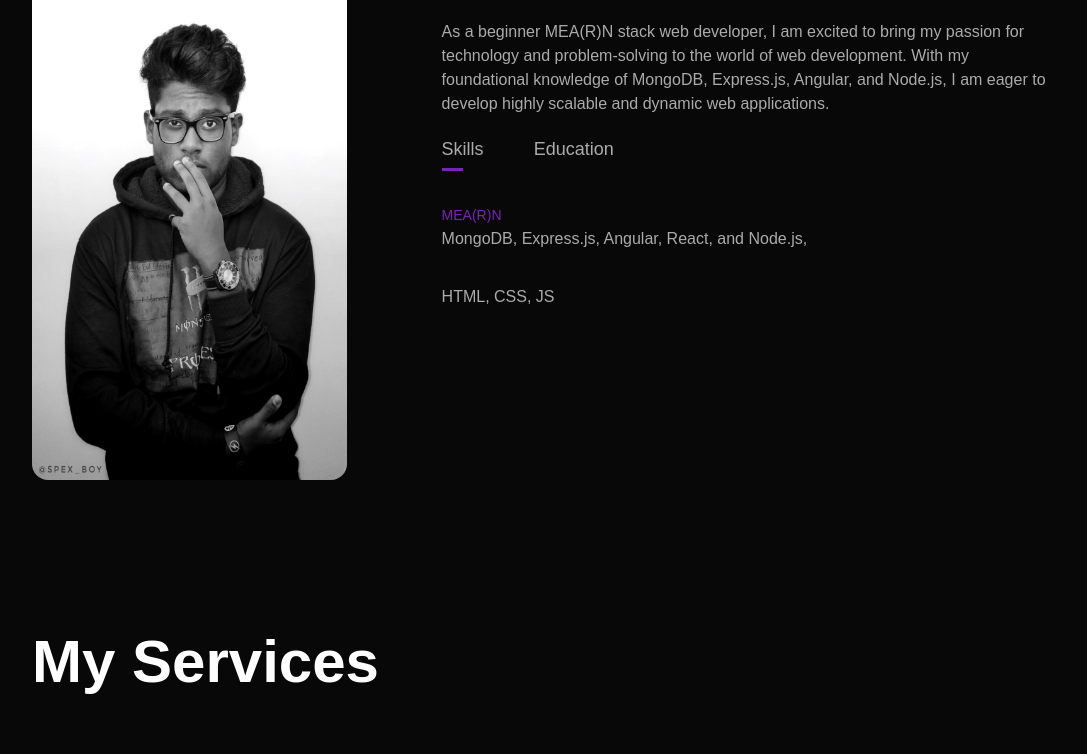
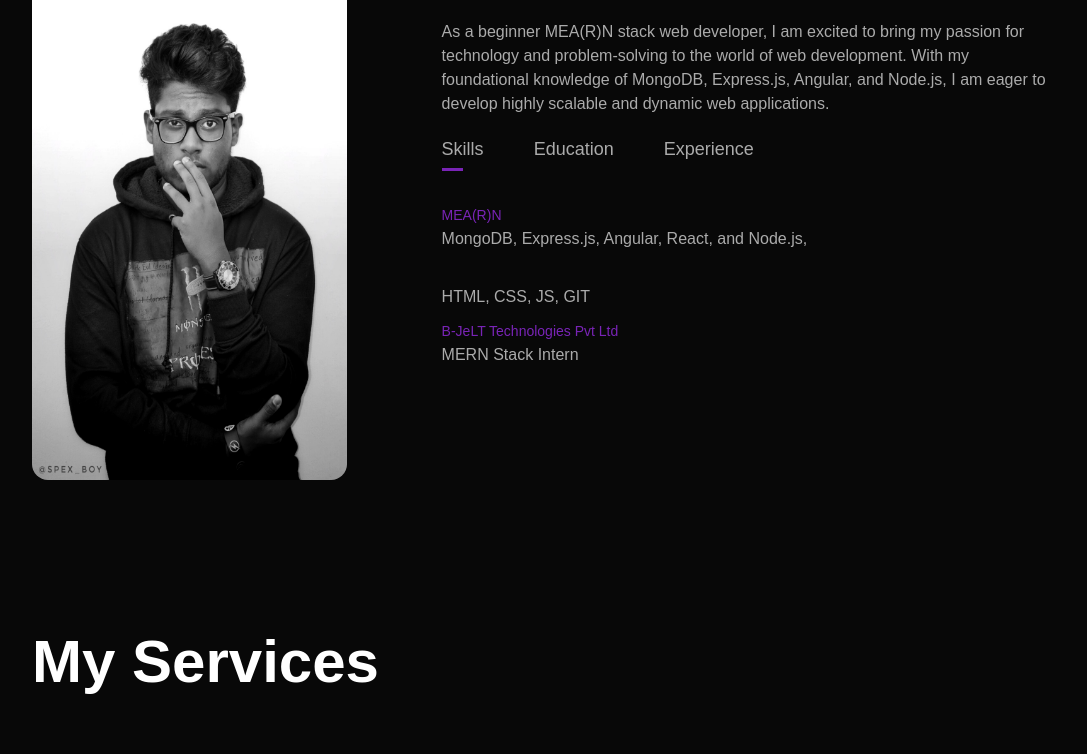
Before and after one commit to Nibinh/nibinportfolio, a plain HTML site: page index.html in a window 1280 px wide. Shown: the part 960-1714 px from the top of the page, without its empty margins (96-1183 px from the left). Drawn offline with Linux system fonts and the light colour scheme.

Commit message:
added working at BJElT

```diff
--- a/index.html
+++ b/index.html
@@ -44,21 +44,26 @@
             <div class="tab-titles">
               <p class="tab-links active-link" onclick="opentab('skills')">Skills</p>
               <p class="tab-links" onclick="opentab('education')">Education</p>
+              <p class="tab-links" onclick="opentab('experience')">Experience</p>
             </div>
 
             <div class="tab-contents active-tab" id="skills" >
               <ul>
                 <li><span>MEA(R)N</span><br>MongoDB, Express.js, Angular, React, and Node.js, </li>
-                <li><span></span><br>HTML, CSS, JS</li>
+                <li><span></span><br>HTML, CSS, JS, GIT</li>
               </ul>
             </div>
-
-
 
             <div class="tab-contents" id="education">
               <ul>
                 <li><span>Luminar Technolab</span><br>MEA(R)N Stack Development</li>
                 <li><span>Model Polytechnic College Mattakkara</span><br>Diploma in Electronics and Communication Engineering</li>
+              </ul>
+            </div>
+
+            <div class="tab-contents active-tab" id="experience">
+              <ul>
+                <li><span>B-JeLT Technologies Pvt Ltd</span><br>MERN Stack Intern </li>
 
               </ul>
             </div>
```
